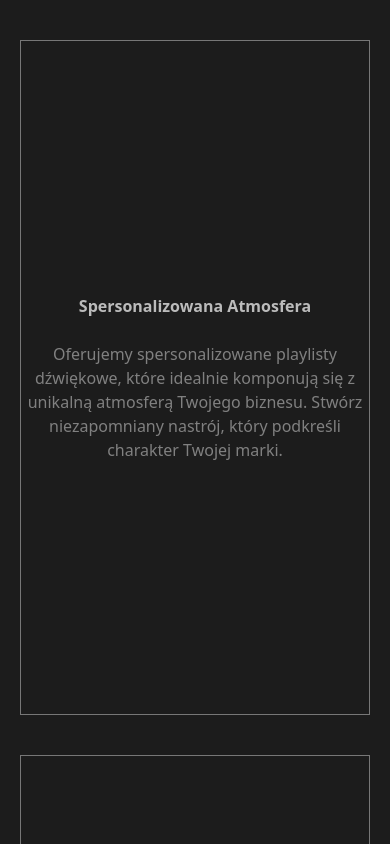
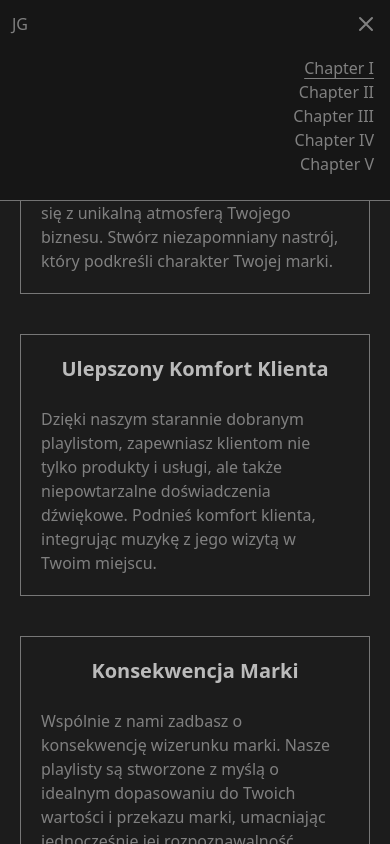
Before and after one commit to mrlzzz/jan-portfolio, a React (Vite) app: page / in a window 390 px wide. Shown: the top 844 px of the page. Built offline with nearby package versions, Linux system fonts and the light colour scheme.

Commit message:
add: mobile view, mobile navbar

```diff
--- a/package.json
+++ b/package.json
@@ -10,9 +10,13 @@
     "preview": "vite preview"
   },
   "dependencies": {
+    "@formkit/auto-animate": "^0.8.1",
+    "@react-three/fiber": "^8.15.16",
+    "@types/three": "^0.161.1",
     "framer-motion": "^11.0.3",
     "react": "^18.2.0",
-    "react-dom": "^18.2.0"
+    "react-dom": "^18.2.0",
+    "three": "^0.161.0"
   },
   "devDependencies": {
     "@types/react": "^18.2.43",
--- a/src/App.tsx
+++ b/src/App.tsx
@@ -1,18 +1,35 @@
-import { useRef } from "react";
+import { useRef, useState } from "react";
 import MainPanel from "./components/MainPanel";
 import SidePanel from "./components/SidePanel";
+import MobileNavbar from "./components/MobileNavbar";
 
 const App = () => {
+    const [isHidden, setIsHidden] = useState(false);
+    const [activeLink, setActiveLink] = useState(0);
     const ref1 = useRef(null);
     const ref2 = useRef(null);
     const ref3 = useRef(null);
     const ref4 = useRef(null);
     const ref5 = useRef(null);
     const refsArray = [ref1, ref2, ref3, ref4, ref5];
+
     return (
-        <div className="flex w-full">
-            <SidePanel refs={refsArray}></SidePanel>
-            <MainPanel refs={refsArray}></MainPanel>
+        <div className={`flex w-full`}>
+            <SidePanel
+                refs={refsArray}
+                isHidden={isHidden}
+                setIsHidden={setIsHidden}
+                activeLink={activeLink}
+                setActiveLink={setActiveLink}
+            ></SidePanel>
+            <MobileNavbar
+                refs={refsArray}
+                isHidden={isHidden}
+                setIsHidden={setIsHidden}
+                activeLink={activeLink}
+                setActiveLink={setActiveLink}
+            />
+            <MainPanel refs={refsArray} isHidden={isHidden}></MainPanel>
         </div>
     );
 };
--- a/src/components/MainPanel.tsx
+++ b/src/components/MainPanel.tsx
@@ -4,9 +4,10 @@ import Section from "./Section";
 
 type MainPanelType = {
     refs: React.RefObject<HTMLDivElement>[];
+    isHidden: boolean;
 };
 
-const MainPanel = ({ refs }: MainPanelType) => {
+const MainPanel = ({ refs, isHidden }: MainPanelType) => {
     const dataSections = sections.map((e, idx) => {
         return (
             <Section
@@ -19,7 +20,13 @@ const MainPanel = ({ refs }: MainPanelType) => {
     });
 
     return (
-        <div className="lg:w-4/5 h-full overflow-x-hidden">{dataSections}</div>
+        <div
+            className={`${
+                isHidden ? "w-full" : "lg:w-4/5"
+            } h-full flex flex-col justify-center overflow-x-hidden transition-all duration-300`}
+        >
+            {dataSections}
+        </div>
     );
 };
 
--- /dev/null
+++ b/src/components/MobileNavbar.tsx
@@ -0,0 +1,98 @@
+import { useAutoAnimate } from "@formkit/auto-animate/react";
+import navData from "../data/data.json";
+import SidePanelLink from "./SidePanelLink";
+
+type MobileNavbarProps = {
+    refs: React.RefObject<HTMLElement>[];
+    isHidden: boolean;
+    setIsHidden: React.Dispatch<React.SetStateAction<boolean>>;
+    activeLink: number;
+    setActiveLink: React.Dispatch<React.SetStateAction<number>>;
+};
+
+const MobileNavbar = ({
+    refs,
+    isHidden,
+    setIsHidden,
+    activeLink,
+    setActiveLink,
+}: MobileNavbarProps) => {
+    const [parentAnimate] = useAutoAnimate();
+
+    const handleNavClick = (index: number) => {
+        refs[index].current?.scrollIntoView({
+            behavior: "smooth",
+            block: "center",
+        });
+        setActiveLink(index);
+        setIsHidden(!isHidden);
+    };
+
+    const navLinks = navData.map((e, idx) => {
+        return (
+            <SidePanelLink
+                key={idx}
+                activeLink={activeLink}
+                onClick={() => {
+                    handleNavClick(idx);
+                }}
+                title={e.navLink}
+                id={idx}
+            />
+        );
+    });
+
+    return (
+        <div
+            ref={parentAnimate}
+            className="lg:hidden z-10 flex flex-col  items-end w-full bg-[#161616] py-2 fixed  transition-all min-h-12 top-0 border-b border-white/40"
+        >
+            <button
+                onClick={() => {
+                    setIsHidden(!isHidden);
+                }}
+                className=" absolute right-3 top-3"
+            >
+                {/* Burger Icon */}
+                <svg
+                    className={`w-6 h-6 ${isHidden ? "" : "hidden"}`}
+                    viewBox="0 0 24 24"
+                    fill="none"
+                    xmlns="http://www.w3.org/2000/svg"
+                >
+                    <path
+                        d="M4 6H20M4 12H20M4 18H20"
+                        stroke="currentColor"
+                        strokeWidth="2"
+                        strokeLinecap="round"
+                        strokeLinejoin="round"
+                    />
+                </svg>
+
+                {/* X Icon */}
+                <svg
+                    className={`w-6 h-6 ${isHidden ? "hidden" : ""}`}
+                    viewBox="0 0 24 24"
+                    fill="none"
+                    xmlns="http://www.w3.org/2000/svg"
+                >
+                    <path
+                        d="M6 18L18 6M6 6L18 18"
+                        stroke="currentColor"
+                        strokeWidth="2"
+                        strokeLinecap="round"
+                        strokeLinejoin="round"
+                    />
+                </svg>
+            </button>
+            <div className="absolute top-3 left-3">JG</div>
+            {!isHidden ? (
+                <div className={`flex flex-col mt-8 p-4 text-right min-w-32`}>
+                    {navLinks}
+                </div>
+            ) : null}
+        </div>
+    );
+};
+
+export default MobileNavbar;
--- a/src/components/Section.tsx
+++ b/src/components/Section.tsx
@@ -13,13 +13,13 @@ const Section = ({ title, content, sectionRef }: SectionType) => {
             whileInView={{ opacity: 1 }}
             transition={{ ease: "easeOut", duration: 1 }}
             ref={sectionRef}
-            className=" h-[80vh] border border-white/40 my-10 mx-5 flex flex-col items-center justify-center"
+            className=" lg:h-[80vh] border border-white/40 first:mt-20 mt-10 last:mb-10 p-5 lg:my-10 mx-5 flex flex-col lg:items-center lg:justify-center"
         >
-            <div className="flex flex-col gap-6 justify-evenly text-center">
-                <h1 className="font-semibold lg:text-5xl text-white/70">
+            <div className="flex flex-col gap-6 justify-evenly lg:text-center">
+                <h1 className="font-semibold text-xl lg:text-5xl text-white/70 text-center">
                     {title}
                 </h1>
-                <p className="max-w-3xl lg:text-2xl">{content}</p>
+                <p className="max-w-3xl lg:text-2xl text-pretty">{content}</p>
             </div>
         </motion.div>
     );
--- a/src/components/SidePanel.tsx
+++ b/src/components/SidePanel.tsx
@@ -1,15 +1,26 @@
 import { useEffect, useState } from "react";
+import SidePanelLink from "./SidePanelLink";
+import navData from "../data/data.json";
 
 type SidePanelType = {
     refs: React.RefObject<HTMLElement>[];
+    isHidden: boolean;
+    setIsHidden: React.Dispatch<React.SetStateAction<boolean>>;
+    activeLink: number;
+    setActiveLink: React.Dispatch<React.SetStateAction<number>>;
 };
 
-const SidePanel = ({ refs }: SidePanelType) => {
-    const [activeLink, setActiveLink] = useState(0);
-    const [observerActive, setObserverActive] = useState(true);
+const SidePanel = ({
+    refs,
+    isHidden,
+    setIsHidden,
+    activeLink,
+    setActiveLink,
+}: SidePanelType) => {
+    const [activeObserver, setActiveObserver] = useState(true);
 
     const handleNavClick = (index: number) => {
-        setObserverActive(false);
+        setActiveObserver(false);
         refs[index].current?.scrollIntoView({
             behavior: "smooth",
             block: "center",
@@ -17,12 +28,16 @@ const SidePanel = ({ refs }: SidePanelType) => {
         setActiveLink(index);
 
         setTimeout(() => {
-            setObserverActive(true);
+            setActiveObserver(true);
         }, 1000);
     };
 
+    const toggleHideMenu = () => {
+        setIsHidden(!isHidden);
+    };
+
     useEffect(() => {
-        if (!observerActive) {
+        if (!activeObserver) {
             return;
         }
 
@@ -56,72 +71,92 @@ const SidePanel = ({ refs }: SidePanelType) => {
         return () => {
             observer.disconnect();
         };
-    }, [refs, observerActive]);
+    }, [refs, activeObserver, setActiveLink]);
 
+    const navLinks = navData.map((e, idx) => {
+        return (
+            <SidePanelLink
+                key={idx}
+                activeLink={activeLink}
+                onClick={() => {
+                    handleNavClick(idx);
+                }}
+                title={e.navLink}
+                id={idx}
+            />
+        );
+    });
     return (
-        <div className="lg:w-1/5 hidden lg:flex bg-black/20">
-            <div className="h-screen fixed w-1/5 justify-center flex items-center border-r border-white/40 shadow-lg">
-                <div className="flex flex-col text-2xl gap-2 text-center">
-                    <a
+        <div
+            className={`${
+                isHidden ? "lg:w-14" : " lg:w-1/5"
+            } hidden lg:flex bg-black/20 transition-all duration-300`}
+        >
+            <div
+                className={`h-screen fixed ${
+                    isHidden ? "lg:w-14" : "lg:w-1/5"
+                } justify-center flex items-center border-r border-white/40 shadow-lg transition-all duration-300`}
+            >
+                <button
+                    onClick={() => {
+                        toggleHideMenu();
+                    }}
+                    className="absolute top-4 right-4 hover:bg-black/20 transition-all"
+                >
+                    <svg
+                        xmlns="http://www.w3.org/2000/svg"
+                        viewBox="0 0 24 24"
+                        fill="none"
+                        stroke="currentColor"
+                        strokeWidth="2"
+                        strokeLinecap="round"
+                        strokeLinejoin="round"
                         className={`${
-                            activeLink === 0
-                                ? "underline underline-offset-4 "
-                                : " "
-                        } cursor-pointer hover:brightness-150 transition-all`}
-                        onClick={() => {
-                            handleNavClick(0);
-                        }}
+                            isHidden ? "hidden" : ""
+                        } transition-all w-6 h-6`}
                     >
-                        Chapter I
-                    </a>
-                    <a
-                        className={`${
-                            activeLink === 1
-                                ? "underline underline-offset-4 "
-                                : " "
-                        } cursor-pointer hover:brightness-150 transition-all`}
-                        onClick={() => {
-                            handleNavClick(1);
-                        }}
+                        <path d="m15 18-6-6 6-6" />
+                    </svg>
+                    {/* Burger Icon */}
+                    <svg
+                        className={`w-6 h-6 ${isHidden ? "" : "hidden"}`}
+                        viewBox="0 0 24 24"
+                        fill="none"
+                        xmlns="http://www.w3.org/2000/svg"
                     >
-                        Chapter II
-                    </a>
-                    <a
-                        className={`${
-                            activeLink === 2
-                                ? "underline underline-offset-4 "
-                                : " "
-                        } cursor-pointer hover:brightness-150 transition-all`}
-                        onClick={() => {
-                            handleNavClick(2);
-                        }}
+                        <path
+                            d="M4 6H20M4 12H20M4 18H20"
+                            stroke="currentColor"
+                            strokeWidth="2"
+                            strokeLinecap="round"
+                            strokeLinejoin="round"
+                        />
+                    </svg>
+
+                    {/* X Icon */}
+                    {/* <svg
+                        className={`w-6 h-6 ${isHidden ? "hidden" : ""}`}
+                        viewBox="0 0 24 24"
+                        fill="none"
+                        xmlns="http://www.w3.org/2000/svg"
                     >
-                        Chapter III
-                    </a>
-                    <a
-                        className={`${
-                            activeLink === 3
-                                ? "underline underline-offset-4 "
-                                : " "
-                        } cursor-pointer hover:brightness-150 transition-all`}
-                        onClick={() => {
-                            handleNavClick(3);
-                        }}
-                    >
-                        Chapter IV
-                    </a>
-                    <a
-                        className={`${
-                            activeLink === 4
-                                ? "underline underline-offset-4 "
-                                : " "
-                        } cursor-pointer hover:brightness-150 transition-all`}
-                        onClick={() => {
-                            handleNavClick(4);
-                        }}
-                    >
-                        Chapter V
-                    </a>
+                        <path
+                            d="M6 18L18 6M6 6L18 18"
+                            stroke="currentColor"
+                            strokeWidth="2"
+                            strokeLinecap="round"
+                            strokeLinejoin="round"
+                        />
+                    </svg> */}
+                </button>
+                <div
+                    className={`${
+                        isHidden
+                            ? "opacity-0"
+                            : "opacity-100 delay-300 duration-300"
+                    } flex flex-col text-2xl gap-2 transition-all text-center`}
+                >
+                    {navLinks}
                 </div>
             </div>
         </div>
--- /dev/null
+++ b/src/components/SidePanelLink.tsx
@@ -0,0 +1,28 @@
+type SidePanelLinkProps = {
+    onClick: (index: number) => void;
+    activeLink: number;
+    title: string;
+    id: number;
+};
+
+const SidePanelLink = ({
+    onClick,
+    activeLink,
+    title,
+    id,
+}: SidePanelLinkProps) => {
+    return (
+        <a
+            className={`${
+                activeLink === id ? "underline underline-offset-4 " : " "
+            } cursor-pointer hover:brightness-150 transition-all`}
+            onClick={() => {
+                onClick(id);
+            }}
+        >
+            {title}
+        </a>
+    );
+};
+
+export default SidePanelLink;
--- a/src/data/data.json
+++ b/src/data/data.json
@@ -1,22 +1,27 @@
 [
     {
         "title": "Spersonalizowana Atmosfera",
-        "content": "Oferujemy spersonalizowane playlisty dźwiękowe, które idealnie komponują się z unikalną atmosferą Twojego biznesu. Stwórz niezapomniany nastrój, który podkreśli charakter Twojej marki."
+        "content": "Oferujemy spersonalizowane playlisty dźwiękowe, które idealnie komponują się z unikalną atmosferą Twojego biznesu. Stwórz niezapomniany nastrój, który podkreśli charakter Twojej marki.",
+        "navLink": "Chapter I"
     },
     {
         "title": "Ulepszony Komfort Klienta",
-        "content": "Dzięki naszym starannie dobranym playlistom, zapewniasz klientom nie tylko produkty i usługi, ale także niepowtarzalne doświadczenia dźwiękowe. Podnieś komfort klienta, integrując muzykę z jego wizytą w Twoim miejscu."
+        "content": "Dzięki naszym starannie dobranym playlistom, zapewniasz klientom nie tylko produkty i usługi, ale także niepowtarzalne doświadczenia dźwiękowe. Podnieś komfort klienta, integrując muzykę z jego wizytą w Twoim miejscu.",
+        "navLink": "Chapter II"
     },
     {
         "title": "Konsekwencja Marki",
-        "content": "Wspólnie z nami zadbasz o konsekwencję wizerunku marki. Nasze playlisty są stworzone z myślą o idealnym dopasowaniu do Twoich wartości i przekazu marki, umacniając jednocześnie jej rozpoznawalność."
+        "content": "Wspólnie z nami zadbasz o konsekwencję wizerunku marki. Nasze playlisty są stworzone z myślą o idealnym dopasowaniu do Twoich wartości i przekazu marki, umacniając jednocześnie jej rozpoznawalność.",
+        "navLink": "Chapter III"
     },
     {
         "title": "Dostosowalność i Różnorodność",
-        "content": "Z nami nie musisz ograniczać się do jednego stylu muzycznego. Zapewniamy dostosowalność i różnorodność playlist, które odpowiadają różnym momentom dnia, sezonowym zmianom, oraz specjalnym wydarzeniom w Twoim biznesie."
+        "content": "Z nami nie musisz ograniczać się do jednego stylu muzycznego. Zapewniamy dostosowalność i różnorodność playlist, które odpowiadają różnym momentom dnia, sezonowym zmianom, oraz specjalnym wydarzeniom w Twoim biznesie.",
+        "navLink": "Chapter IV"
     },
     {
         "title": "Zgodność Prawna i Licencjonowanie",
-        "content": "Zabezpiecz swoją firmę przed problemami prawno-autorskimi. Nasza usługa gwarantuje, że wszystkie utwory w playlistach są odpowiednio licencjonowane, umożliwiając Ci skupienie się na rozwijaniu biznesu bez obaw o aspekty prawne związane z muzyką."
+        "content": "Zabezpiecz swoją firmę przed problemami prawno-autorskimi. Nasza usługa gwarantuje, że wszystkie utwory w playlistach są odpowiednio licencjonowane, umożliwiając Ci skupienie się na rozwijaniu biznesu bez obaw o aspekty prawne związane z muzyką.",
+        "navLink": "Chapter V"
     }
 ]
```
Also changed, not shown: src/main.tsx (+9 -9 lines), 1 other file (tests, documents, lock files or other folders).
